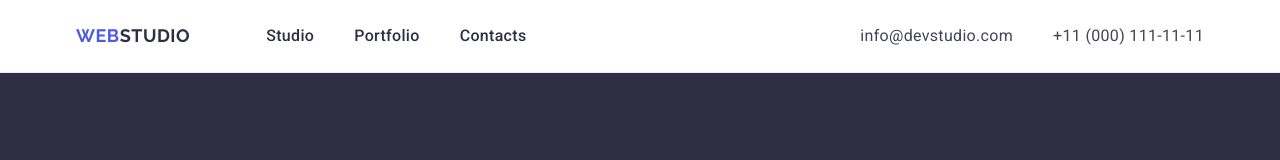
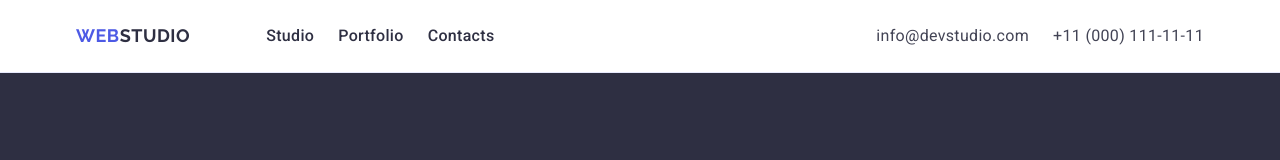
Before and after one commit to Vika07Zhuvak/goit-markup-hw-03, a plain HTML site: page index.html in a window 1280 px wide. Shown: the top 160 px of the page. Drawn offline with nearby package versions, Linux system fonts and the light colour scheme.

Commit message:
update site

```diff
--- a/css/styles.css
+++ b/css/styles.css
@@ -50,13 +50,15 @@ a {
 .nav-list {
     display: flex;
     align-items: center;
-    gap: 40px;
+    gap: 24px;
+    /* ✅ вимога gap: 24px */
 }
 
 .contacts-list {
     display: flex;
     align-items: center;
-    gap: 40px;
+    gap: 24px;
+    /* ✅ вимога gap: 24px */
 }
 
 .header-logo {
@@ -172,6 +174,7 @@ a {
     flex-wrap: wrap;
     column-gap: 24px;
     row-gap: 48px;
+    /* ✅ вертикальні відступи */
     justify-content: center;
 }
 
@@ -216,6 +219,7 @@ a {
     display: flex;
     justify-content: center;
     gap: 24px;
+    /* ✅ відступи між елементами */
 }
 
 .team-item {
@@ -278,6 +282,7 @@ a {
     display: flex;
     flex-wrap: wrap;
     gap: 24px;
+    /* ✅ горизонтальні + вертикальні відступи */
 }
 
 .portfolio-item {
--- a/index.html
+++ b/index.html
@@ -26,7 +26,7 @@
                 <a class="logo header-logo" href="./index.html">
                     Web<span class="logo-part">Studio</span>
                 </a>
-                <ul class="header nav-list">
+                <ul class="nav-list">
                     <li class="nav-item"><a class="nav-link" href="./index.html">Studio</a></li>
                     <li class="nav-item"><a class="nav-link" href="">Portfolio</a></li>
                     <li class="nav-item"><a class="nav-link" href="">Contacts</a></li>
```
